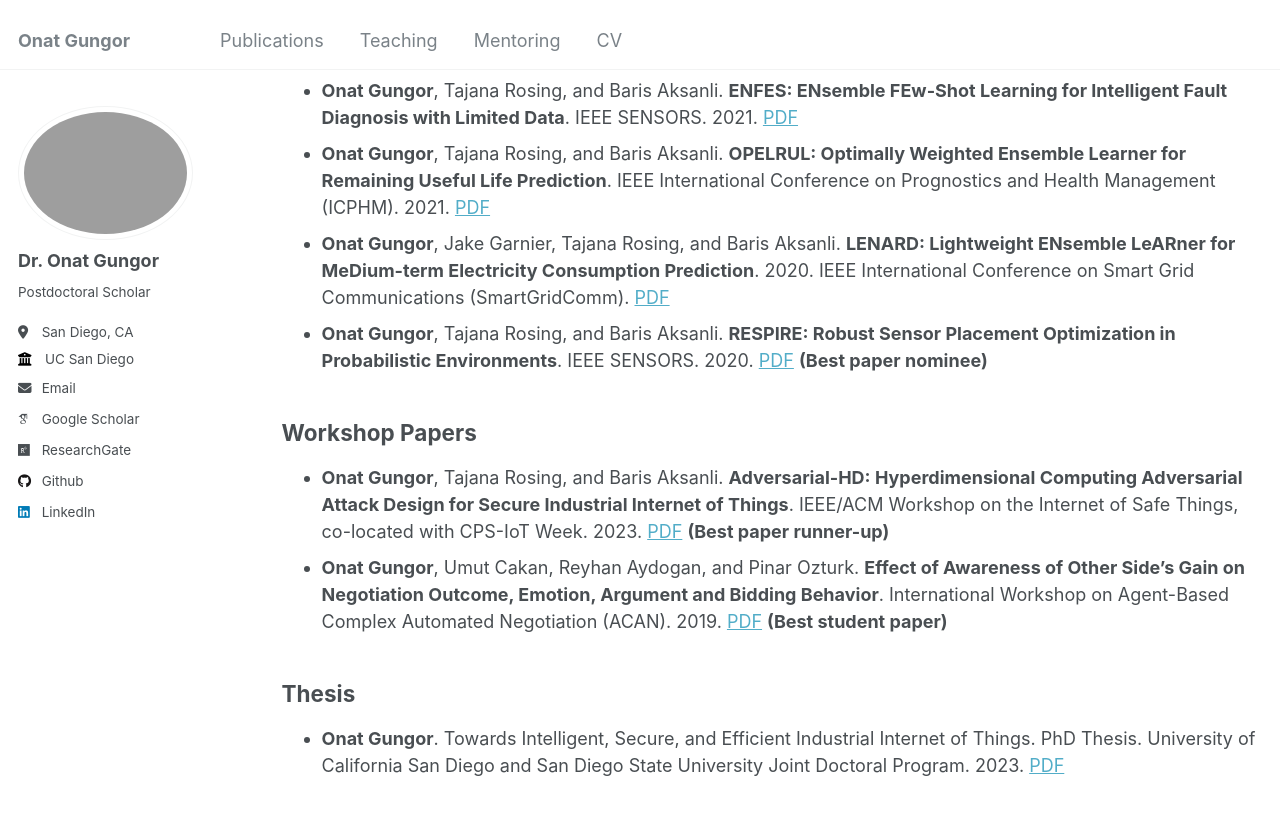
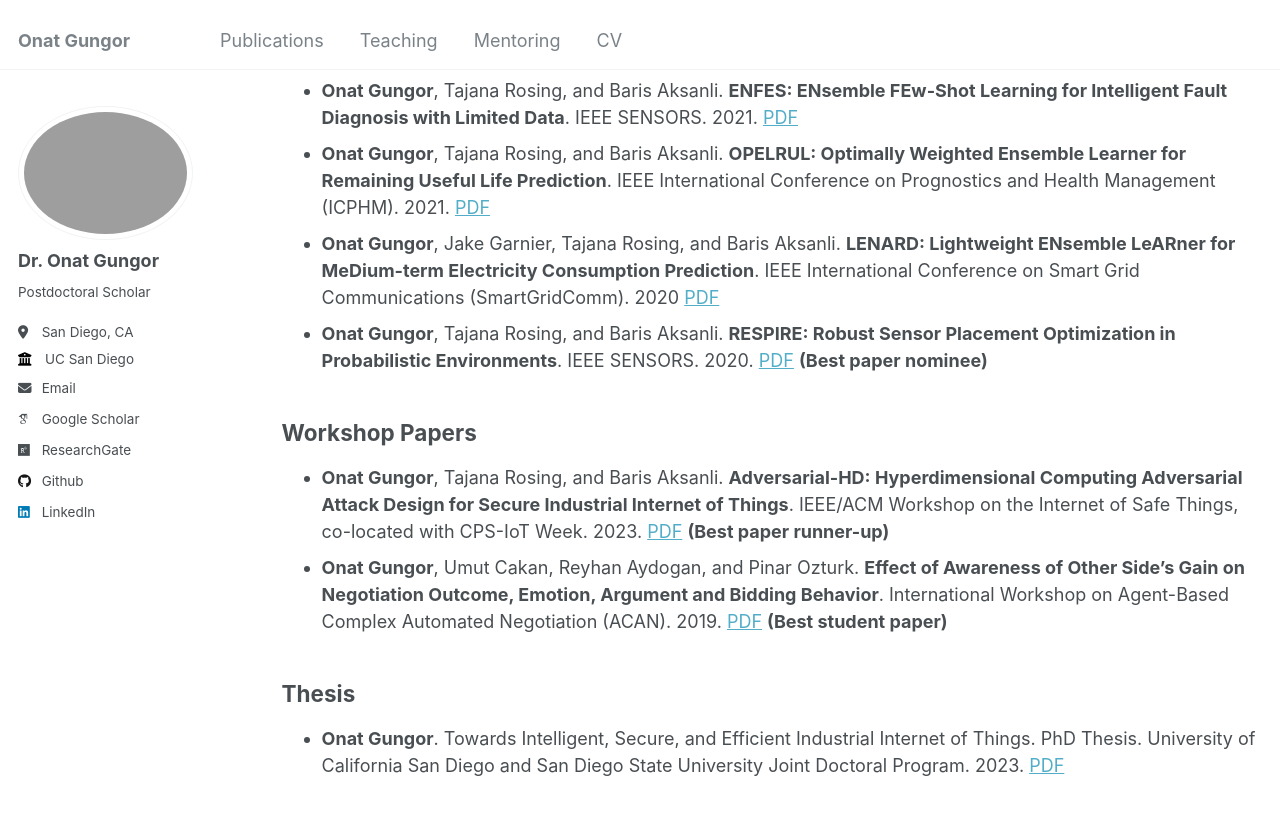
Before and after one commit to onatucsd/onatucsd.github.io, a Jekyll site: the page built from _pages/publications.md, in a window 1280 px wide and 900 px high, scrolled down 1416 px. Shown: the top 815 px of the window. Built offline with Jekyll 4.4.1, drawn with Linux system fonts in a browser that asks for light colours; some web fonts are replaced.

Commit message:
Update publications.md

```diff
--- a/_pages/publications.md
+++ b/_pages/publications.md
@@ -26,7 +26,7 @@ author_profile: true
 * **Onat Gungor**, Tajana Rosing, and Baris Aksanli. **CAHEROS: Constraint-Aware HEuristic Approach for RObust Sensor Placement**. IEEE SENSORS. 2021. [PDF](https://ieeexplore.ieee.org/document/9639707)
 * **Onat Gungor**, Tajana Rosing, and Baris Aksanli. **ENFES: ENsemble FEw-Shot Learning for Intelligent Fault Diagnosis with Limited Data**. IEEE SENSORS. 2021. [PDF](https://ieeexplore.ieee.org/abstract/document/9639633)
 * **Onat Gungor**, Tajana Rosing, and Baris Aksanli. **OPELRUL: Optimally Weighted Ensemble Learner for Remaining Useful Life Prediction**. IEEE International Conference on Prognostics and Health Management (ICPHM). 2021. [PDF](https://ieeexplore.ieee.org/document/9486535)
-* **Onat Gungor**, Jake Garnier, Tajana Rosing, and Baris Aksanli. **LENARD: Lightweight ENsemble LeARner for MeDium-term Electricity Consumption Prediction**. 2020. IEEE International Conference on Smart Grid Communications (SmartGridComm). [PDF](https://ieeexplore.ieee.org/abstract/document/9303012)
+* **Onat Gungor**, Jake Garnier, Tajana Rosing, and Baris Aksanli. **LENARD: Lightweight ENsemble LeARner for MeDium-term Electricity Consumption Prediction**. IEEE International Conference on Smart Grid Communications (SmartGridComm). 2020 [PDF](https://ieeexplore.ieee.org/abstract/document/9303012)
 * **Onat Gungor**, Tajana Rosing, and Baris Aksanli. **RESPIRE: Robust Sensor Placement Optimization in Probabilistic Environments**. IEEE SENSORS. 2020. [PDF](https://ieeexplore.ieee.org/document/9278821) **(Best paper nominee)**
 
 ## Workshop Papers
```
